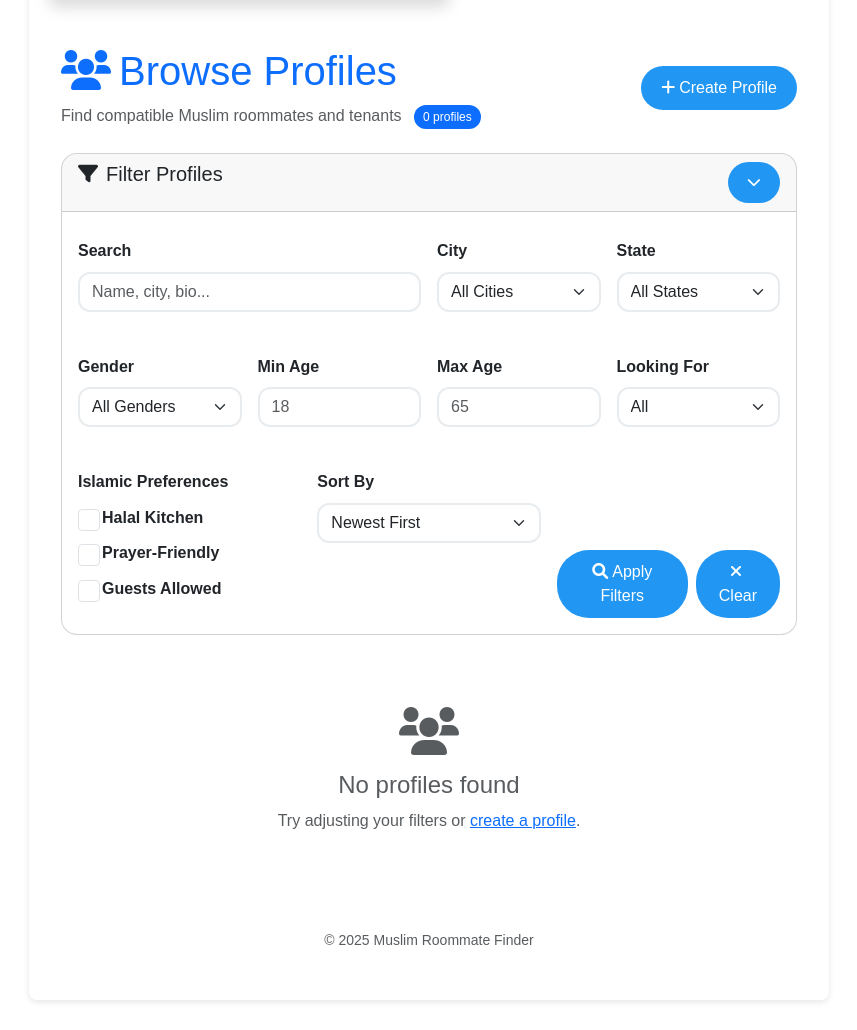
After one commit to mastershifu24/muslim-roommate-finder, a Django app: page /profiles/ in a window 1280 px wide. The commit adds this page. Shown: the part 451-1481 px from the top of the page, without its empty margins (211-1068 px from the left). Run offline with Django 5.2, Linux system fonts and the light colour scheme.

Commit message:
Enhance profile visibility with dedicated browse page
- Add browse_profiles view with advanced filtering and pagination
- Create comprehensive browse_profiles.html template
- Add URL pattern for /profiles/ endpoint
- Enhance navigation with Browse Profiles and Search links
- Add Quick Actions section to home page
- Include filtering by: search, location, age, gender, preferences
- Add sorting options: newest, oldest, name, age
- Implement pagination for better performance (12 profiles per page)
- Make profiles more discoverable throughout the app

```diff
--- a/muslim-roommate-finder/config/urls.py
+++ b/muslim-roommate-finder/config/urls.py
@@ -21,6 +21,7 @@ urlpatterns = [
     path('my-listings/', views.my_listings, name='my_listings'),
 
     # Profiles
+    path('profiles/', views.browse_profiles, name='browse_profiles'),
     path('create/', views.create_profile, name='create_profile'),
     path('profile/<int:profile_id>/', views.profile_detail, name='profile_detail'),
     path('profile/<int:profile_id>/edit/', views.edit_profile, name='edit_profile'),
--- a/muslim-roommate-finder/core/views.py
+++ b/muslim-roommate-finder/core/views.py
@@ -6,6 +6,7 @@ from django.contrib.auth import login, logout
 from django.contrib.auth.forms import AuthenticationForm
 from django.contrib.auth.models import User
 from django.http import JsonResponse
+from django.core.paginator import Paginator
 from .models import Profile, Room, Message, RoomType, Amenity
 from .forms import ProfileForm, RoomForm, UserRegistrationForm, MessageForm
 
@@ -114,6 +115,122 @@ def home(request):
     })
 
     return render(request, 'home_enhanced.html', context)
+
+
+def browse_profiles(request):
+    """
+    Dedicated page for browsing all profiles with advanced filtering and pagination.
+    """
+    # Get filter parameters
+    search_query = request.GET.get('search', '')
+    city_filter = request.GET.get('city', '')
+    state_filter = request.GET.get('state', '')
+    gender_filter = request.GET.get('gender', '')
+    age_min = request.GET.get('age_min', '')
+    age_max = request.GET.get('age_max', '')
+    looking_for = request.GET.get('looking_for', '')
+    halal_kitchen = request.GET.get('halal_kitchen', '')
+    prayer_friendly = request.GET.get('prayer_friendly', '')
+    guests_allowed = request.GET.get('guests_allowed', '')
+    sort_by = request.GET.get('sort', 'newest')
+
+    # Start with all profiles
+    profiles = Profile.objects.all()
+
+    # Exclude current user's profile if logged in
+    if request.user.is_authenticated and hasattr(request.user, 'profile'):
+        profiles = profiles.exclude(id=request.user.profile.id)
+
+    # Apply filters
+    if search_query:
+        profiles = profiles.filter(
+            Q(name__icontains=search_query) |
+            Q(city__icontains=search_query) |
+            Q(state__icontains=search_query) |
+            Q(bio__icontains=search_query) |
+            Q(neighborhood__icontains=search_query)
+        )
+
+    if city_filter:
+        profiles = profiles.filter(city__icontains=city_filter)
+
+    if state_filter:
+        profiles = profiles.filter(state__icontains=state_filter)
+
+    if gender_filter:
+        profiles = profiles.filter(gender=gender_filter)
+
+    if age_min:
+        try:
+            profiles = profiles.filter(age__gte=int(age_min))
+        except ValueError:
+            pass
+
+    if age_max:
+        try:
+            profiles = profiles.filter(age__lte=int(age_max))
+        except ValueError:
+            pass
+
+    if looking_for:
+        if looking_for == 'room':
+            profiles = profiles.filter(is_looking_for_room=True)
+        elif looking_for == 'roommate':
+            profiles = profiles.filter(is_looking_for_room=False)
+        # 'both' shows all profiles
+
+    if halal_kitchen:
+        profiles = profiles.filter(halal_kitchen=True)
+
+    if prayer_friendly:
+        profiles = profiles.filter(prayer_friendly=True)
+
+    if guests_allowed:
+        profiles = profiles.filter(guests_allowed=True)
+
+    # Apply sorting
+    if sort_by == 'newest':
+        profiles = profiles.order_by('-created_at')
+    elif sort_by == 'oldest':
+        profiles = profiles.order_by('created_at')
+    elif sort_by == 'name':
+        profiles = profiles.order_by('name')
+    elif sort_by == 'age_youngest':
+        profiles = profiles.order_by('age')
+    elif sort_by == 'age_oldest':
+        profiles = profiles.order_by('-age')
+    else:
+        profiles = profiles.order_by('-created_at')
+
+    # Pagination
+    paginator = Paginator(profiles, 12)  # Show 12 profiles per page
+    page_number = request.GET.get('page')
+    page_obj = paginator.get_page(page_number)
+
+    # Get unique values for filter dropdowns
+    cities = Profile.objects.values_list('city', flat=True).distinct().order_by('city')
+    states = Profile.objects.values_list('state', flat=True).distinct().order_by('state')
+
+    context = {
+        'page_obj': page_obj,
+        'profiles': page_obj,
+        'cities': cities,
+        'states': states,
+        'search_query': search_query,
+        'city_filter': city_filter,
+        'state_filter': state_filter,
+        'gender_filter': gender_filter,
+        'age_min': age_min,
+        'age_max': age_max,
+        'looking_for': looking_for,
+        'halal_kitchen': halal_kitchen,
+        'prayer_friendly': prayer_friendly,
+        'guests_allowed': guests_allowed,
+        'sort_by': sort_by,
+        'total_profiles': paginator.count,
+    }
+
+    return render(request, 'browse_profiles.html', context)
 
 
 def profile_detail(request, profile_id):
--- a/muslim-roommate-finder/templates/base.html
+++ b/muslim-roommate-finder/templates/base.html
@@ -38,6 +38,14 @@
         <!-- Navigation items -->
         <div class="collapse navbar-collapse" id="navbarNav">
           <div class="navbar-nav ms-auto">
+            <!-- Public navigation -->
+            <a href="{% url 'browse_profiles' %}" class="nav-link btn btn-outline-primary btn-sm me-1 mb-1">
+              <i class="fas fa-users me-1"></i>Browse Profiles
+            </a>
+            <a href="{% url 'advanced_search' %}" class="nav-link btn btn-outline-secondary btn-sm me-1 mb-1">
+              <i class="fas fa-search me-1"></i>Search
+            </a>
+
             {% if user.is_authenticated %}
               <a href="{% url 'dashboard' %}" class="nav-link btn btn-outline-primary btn-sm me-1 mb-1">Dashboard</a>
               <a href="{% url 'my_listings' %}" class="nav-link btn btn-outline-secondary btn-sm me-1 mb-1">My Listings</a>
--- /dev/null
+++ b/muslim-roommate-finder/templates/browse_profiles.html
@@ -0,0 +1,304 @@
+{% extends 'base.html' %}
+{% load static %}
+
+{% block title %}Browse Profiles - Muslim Roommate Finder{% endblock %}
+
+{% block content %}
+<div class="container-fluid py-4">
+    <!-- Header Section -->
+    <div class="row mb-4">
+        <div class="col-12">
+            <div class="d-flex justify-content-between align-items-center">
+                <div>
+                    <h1 class="text-primary mb-2">
+                        <i class="fas fa-users me-2"></i>Browse Profiles
+                    </h1>
+                    <p class="text-muted mb-0">
+                        Find compatible Muslim roommates and tenants
+                        <span class="badge bg-primary rounded-pill ms-2">{{ total_profiles }} profiles</span>
+                    </p>
+                </div>
+                <div>
+                    <a href="{% url 'create_profile' %}" class="btn btn-primary">
+                        <i class="fas fa-plus me-1"></i>Create Profile
+                    </a>
+                </div>
+            </div>
+        </div>
+    </div>
+
+    <!-- Filters Section -->
+    <div class="row mb-4">
+        <div class="col-12">
+            <div class="card">
+                <div class="card-header">
+                    <h5 class="mb-0">
+                        <i class="fas fa-filter me-2"></i>Filter Profiles
+                        <button class="btn btn-sm btn-outline-primary float-end" type="button" data-bs-toggle="collapse" data-bs-target="#filtersCollapse">
+                            <i class="fas fa-chevron-down"></i>
+                        </button>
+                    </h5>
+                </div>
+                <div class="collapse show" id="filtersCollapse">
+                    <div class="card-body">
+                        <form method="GET" class="row g-3">
+                            <!-- Search -->
+                            <div class="col-md-6">
+                                <label for="search" class="form-label">Search</label>
+                                <input type="text" class="form-control" id="search" name="search"
+                                       value="{{ search_query }}" placeholder="Name, city, bio...">
+                            </div>
+
+                            <!-- Location -->
+                            <div class="col-md-3">
+                                <label for="city" class="form-label">City</label>
+                                <select class="form-select" id="city" name="city">
+                                    <option value="">All Cities</option>
+                                    {% for city in cities %}
+                                        <option value="{{ city }}" {% if city_filter == city %}selected{% endif %}>{{ city }}</option>
+                                    {% endfor %}
+                                </select>
+                            </div>
+
+                            <div class="col-md-3">
+                                <label for="state" class="form-label">State</label>
+                                <select class="form-select" id="state" name="state">
+                                    <option value="">All States</option>
+                                    {% for state in states %}
+                                        <option value="{{ state }}" {% if state_filter == state %}selected{% endif %}>{{ state }}</option>
+                                    {% endfor %}
+                                </select>
+                            </div>
+
+                            <!-- Demographics -->
+                            <div class="col-md-3">
+                                <label for="gender" class="form-label">Gender</label>
+                                <select class="form-select" id="gender" name="gender">
+                                    <option value="">All Genders</option>
+                                    <option value="male" {% if gender_filter == 'male' %}selected{% endif %}>Male</option>
+                                    <option value="female" {% if gender_filter == 'female' %}selected{% endif %}>Female</option>
+                                </select>
+                            </div>
+
+                            <div class="col-md-3">
+                                <label for="age_min" class="form-label">Min Age</label>
+                                <input type="number" class="form-control" id="age_min" name="age_min"
+                                       value="{{ age_min }}" min="18" max="100" placeholder="18">
+                            </div>
+
+                            <div class="col-md-3">
+                                <label for="age_max" class="form-label">Max Age</label>
+                                <input type="number" class="form-control" id="age_max" name="age_max"
+                                       value="{{ age_max }}" min="18" max="100" placeholder="65">
+                            </div>
+
+                            <div class="col-md-3">
+                                <label for="looking_for" class="form-label">Looking For</label>
+                                <select class="form-select" id="looking_for" name="looking_for">
+                                    <option value="">All</option>
+                                    <option value="room" {% if looking_for == 'room' %}selected{% endif %}>Looking for Room</option>
+                                    <option value="roommate" {% if looking_for == 'roommate' %}selected{% endif %}>Offering Room</option>
+                                    <option value="both" {% if looking_for == 'both' %}selected{% endif %}>Both</option>
+                                </select>
+                            </div>
+
+                            <!-- Islamic Preferences -->
+                            <div class="col-md-4">
+                                <label class="form-label">Islamic Preferences</label>
+                                <div class="form-check">
+                                    <input class="form-check-input" type="checkbox" id="halal_kitchen" name="halal_kitchen"
+                                           {% if halal_kitchen %}checked{% endif %}>
+                                    <label class="form-check-label" for="halal_kitchen">
+                                        Halal Kitchen
+                                    </label>
+                                </div>
+                                <div class="form-check">
+                                    <input class="form-check-input" type="checkbox" id="prayer_friendly" name="prayer_friendly"
+                                           {% if prayer_friendly %}checked{% endif %}>
+                                    <label class="form-check-label" for="prayer_friendly">
+                                        Prayer-Friendly
+                                    </label>
+                                </div>
+                                <div class="form-check">
+                                    <input class="form-check-input" type="checkbox" id="guests_allowed" name="guests_allowed"
+                                           {% if guests_allowed %}checked{% endif %}>
+                                    <label class="form-check-label" for="guests_allowed">
+                                        Guests Allowed
+                                    </label>
+                                </div>
+                            </div>
+
+                            <!-- Sort -->
+                            <div class="col-md-4">
+                                <label for="sort" class="form-label">Sort By</label>
+                                <select class="form-select" id="sort" name="sort">
+                                    <option value="newest" {% if sort_by == 'newest' %}selected{% endif %}>Newest First</option>
+                                    <option value="oldest" {% if sort_by == 'oldest' %}selected{% endif %}>Oldest First</option>
+                                    <option value="name" {% if sort_by == 'name' %}selected{% endif %}>Name A-Z</option>
+                                    <option value="age_youngest" {% if sort_by == 'age_youngest' %}selected{% endif %}>Age (Youngest)</option>
+                                    <option value="age_oldest" {% if sort_by == 'age_oldest' %}selected{% endif %}>Age (Oldest)</option>
+                                </select>
+                            </div>
+
+                            <!-- Buttons -->
+                            <div class="col-md-4 d-flex align-items-end">
+                                <button type="submit" class="btn btn-primary me-2">
+                                    <i class="fas fa-search me-1"></i>Apply Filters
+                                </button>
+                                <a href="{% url 'browse_profiles' %}" class="btn btn-outline-secondary">
+                                    <i class="fas fa-times me-1"></i>Clear
+                                </a>
+                            </div>
+                        </form>
+                    </div>
+                </div>
+            </div>
+        </div>
+    </div>
+
+    <!-- Results Section -->
+    <div class="row">
+        {% if profiles %}
+            {% for profile in profiles %}
+                <div class="col-12 col-md-6 col-lg-4 mb-4">
+                    <div class="card border-0 shadow-sm h-100 hover-lift">
+                        <a href="{{ profile.get_absolute_url }}" class="text-decoration-none text-dark">
+                            <div class="card-header bg-primary text-white text-center py-3">
+                                <h5 class="mb-0 fw-bold">{{ profile.name }}{% if profile.age %}, {{ profile.age }}{% endif %}</h5>
+                            </div>
+                            <div class="card-body text-center p-4">
+                                {% if profile.profile_photo %}
+                                    <img src="{{ profile.profile_photo.url }}"
+                                         class="rounded-circle mb-3 shadow"
+                                         alt="Profile photo"
+                                         style="width: 80px; height: 80px; object-fit: cover;">
+                                {% else %}
+                                    <div class="bg-gradient-primary rounded-circle mx-auto mb-3 d-flex align-items-center justify-content-center text-white shadow"
+                                         style="width: 80px; height: 80px;">
+                                        <i class="fas fa-user fa-2x"></i>
+                                    </div>
+                                {% endif %}
+
+                                <h6 class="text-muted mb-3">
+                                    <i class="fas fa-map-marker-alt me-1"></i>
+                                    {% if profile.city %}{{ profile.city }}{% endif %}
+                                    {% if profile.state %}, {{ profile.state }}{% endif %}
+                                    <br>
+                                    {% if profile.gender == 'male' %}
+                                        <i class="fas fa-mars me-1"></i>Male
+                                    {% else %}
+                                        <i class="fas fa-venus me-1"></i>Female
+                                    {% endif %}
+                                </h6>
+
+                                {% if profile.bio %}
+                                    <p class="small text-muted mb-3">{{ profile.bio|truncatewords:20 }}</p>
+                                {% endif %}
+
+                                <!-- Islamic Preferences -->
+                                <div class="mb-3">
+                                    {% if profile.halal_kitchen %}
+                                        <span class="badge bg-success me-1">Halal Kitchen</span>
+                                    {% endif %}
+                                    {% if profile.prayer_friendly %}
+                                        <span class="badge bg-info me-1">Prayer-Friendly</span>
+                                    {% endif %}
+                                    {% if profile.guests_allowed %}
+                                        <span class="badge bg-warning me-1">Guests Allowed</span>
+                                    {% endif %}
+                                </div>
+
+                                <!-- Looking For Status -->
+                                <div class="mb-3">
+                                    {% if profile.is_looking_for_room %}
+                                        <span class="badge bg-primary">Looking for Room</span>
+                                    {% else %}
+                                        <span class="badge bg-secondary">Offering Room</span>
+                                    {% endif %}
+                                </div>
+
+                                {% if profile.contact_email %}
+                                    <small class="text-muted">
+                                        <i class="fas fa-envelope me-1"></i>{{ profile.contact_email }}
+                                    </small>
+                                {% endif %}
+                            </div>
+                        </a>
+                        <div class="card-footer bg-light text-center">
+                            <a href="{{ profile.get_absolute_url }}" class="btn btn-sm btn-outline-primary">
+                                <i class="fas fa-eye me-1"></i>View Profile
+                            </a>
+                            {% if user.is_authenticated and user.profile != profile %}
+                                <a href="{% url 'contact_profile' profile.id %}" class="btn btn-sm btn-primary ms-2">
+                                    <i class="fas fa-envelope me-1"></i>Contact
+                                </a>
+                            {% endif %}
+                        </div>
+                    </div>
+                </div>
+            {% endfor %}
+        {% else %}
+            <div class="col-12">
+                <div class="text-center py-5">
+                    <i class="fas fa-users fa-3x text-muted mb-3"></i>
+                    <h4 class="text-muted">No profiles found</h4>
+                    <p class="text-muted">Try adjusting your filters or <a href="{% url 'create_profile' %}">create a profile</a>.</p>
+                </div>
+            </div>
+        {% endif %}
+    </div>
+
+    <!-- Pagination -->
+    {% if page_obj.has_other_pages %}
+        <div class="row mt-4">
+            <div class="col-12">
+                <nav aria-label="Profile pagination">
+                    <ul class="pagination justify-content-center">
+                        {% if page_obj.has_previous %}
+                            <li class="page-item">
+                                <a class="page-link" href="?{% for key, value in request.GET.items %}{% if key != 'page' %}{{ key }}={{ value }}&{% endif %}{% endfor %}page={{ page_obj.previous_page_number }}">
+                                    <i class="fas fa-chevron-left"></i> Previous
+                                </a>
+                            </li>
+                        {% endif %}
+
+                        {% for num in page_obj.paginator.page_range %}
+                            {% if page_obj.number == num %}
+                                <li class="page-item active">
+                                    <span class="page-link">{{ num }}</span>
+                                </li>
+                            {% elif num > page_obj.number|add:'-3' and num < page_obj.number|add:'3' %}
+                                <li class="page-item">
+                                    <a class="page-link" href="?{% for key, value in request.GET.items %}{% if key != 'page' %}{{ key }}={{ value }}&{% endif %}{% endfor %}page={{ num }}">{{ num }}</a>
+                                </li>
+                            {% endif %}
+                        {% endfor %}
+
+                        {% if page_obj.has_next %}
+                            <li class="page-item">
+                                <a class="page-link" href="?{% for key, value in request.GET.items %}{% if key != 'page' %}{{ key }}={{ value }}&{% endif %}{% endfor %}page={{ page_obj.next_page_number }}">
+                                    Next <i class="fas fa-chevron-right"></i>
+                                </a>
+                            </li>
+                        {% endif %}
+                    </ul>
+                </nav>
+            </div>
+        </div>
+    {% endif %}
+</div>
+
+<style>
+.hover-lift {
+    transition: transform 0.2s ease-in-out;
+}
+
+.hover-lift:hover {
+    transform: translateY(-5px);
+}
+
+.bg-gradient-primary {
+    background: linear-gradient(135deg, #007bff, #0056b3);
+}
+</style>
+{% endblock %}
```
Also changed, not shown: muslim-roommate-finder/templates/home_enhanced.html (+47 -0 lines).
